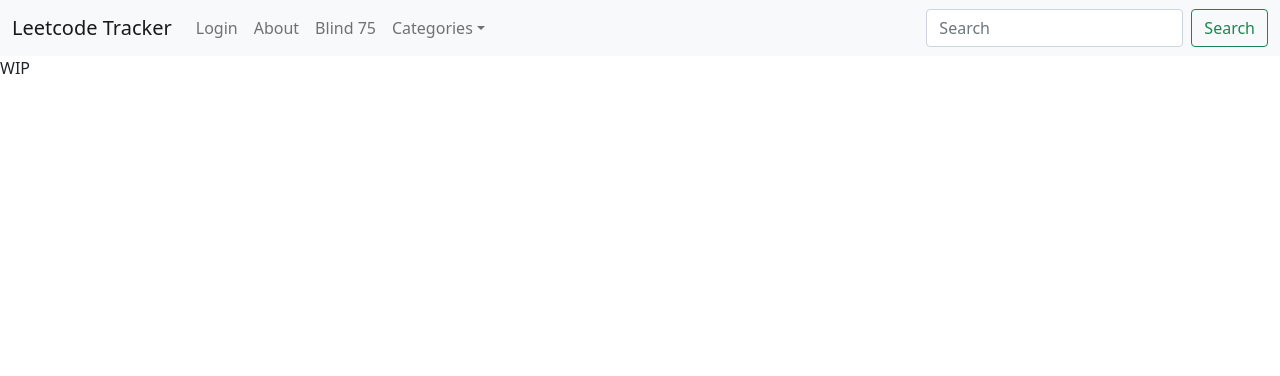
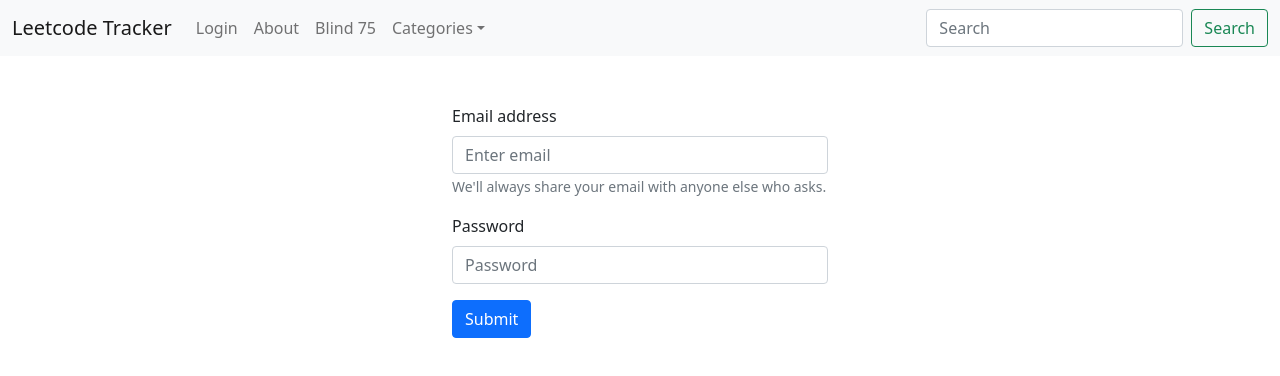
Before and after one commit to LoganLieou/lc-tracker, a Next.js app: page /login in a window 1280 px wide. Shown: the top 376 px of the page. Built offline with nearby package versions, Linux system fonts and the light colour scheme.

Commit message:
something

```diff
--- /dev/null
+++ b/pages/api/login.js
@@ -0,0 +1,5 @@
+export default function login(req, res) {
+  // query database with user and pass
+  // then return some dumb shit etc.
+  res.send({body: 'hello fucker'})
+}
--- /dev/null
+++ b/pages/api/user.js
@@ -0,0 +1,3 @@
+export default function handler(req, res) {
+  res.status(200).json({ name: 'John' })
+}
--- a/pages/login.js
+++ b/pages/login.js
@@ -1,10 +1,55 @@
 import { NB } from './index.js'
+import { useState } from 'react'
+import { Form, Button } from 'react-bootstrap'
 
 export default function Login() {
+  const [user, setUser] = useState('')
+  const [pass, setPass] = useState('')
+  const [res, setRes] = useState('')
+
+  const onChangeP = (e) => {
+    setPass(e.target.value)
+  }
+
+  const onChangeU = (e) => {
+    setUser(e.target.value)
+  }
+
+  const onSubmit = () => {
+    fetch("localhost:3000/api/login", {
+      method: 'POST',
+      mode: 'cors',
+      headers: {
+        'Content-type': 'application/json'
+      },
+      body: {'username': user, 'password': pass}
+    }).then(r => setRes(r))
+      .catch(e => console.error(e))
+  }
+
   return (
     <div>
       <NB/>
-      WIP
+      <div className="container mt-5" style={{width: 400}}>
+        <Form>
+          <Form.Group className="mb-3" controlId="formBasicEmail">
+            <Form.Label>Email address</Form.Label>
+            <Form.Control type="email" placeholder="Enter email" onChange={onChangeU} />
+            <Form.Text className="text-muted">
+              We'll always share your email with anyone else who asks.
+            </Form.Text>
+          </Form.Group>
+
+          <Form.Group className="mb-3" controlId="formBasicPassword">
+            <Form.Label>Password</Form.Label>
+            <Form.Control type="password" placeholder="Password" onChange={onChangeP}/>
+          </Form.Group>
+          <Button variant="primary" type="submit" onClick={onSubmit}>
+            Submit
+          </Button>
+        </Form>
+        {res}
+      </div>
     </div>
   )
 }
```
